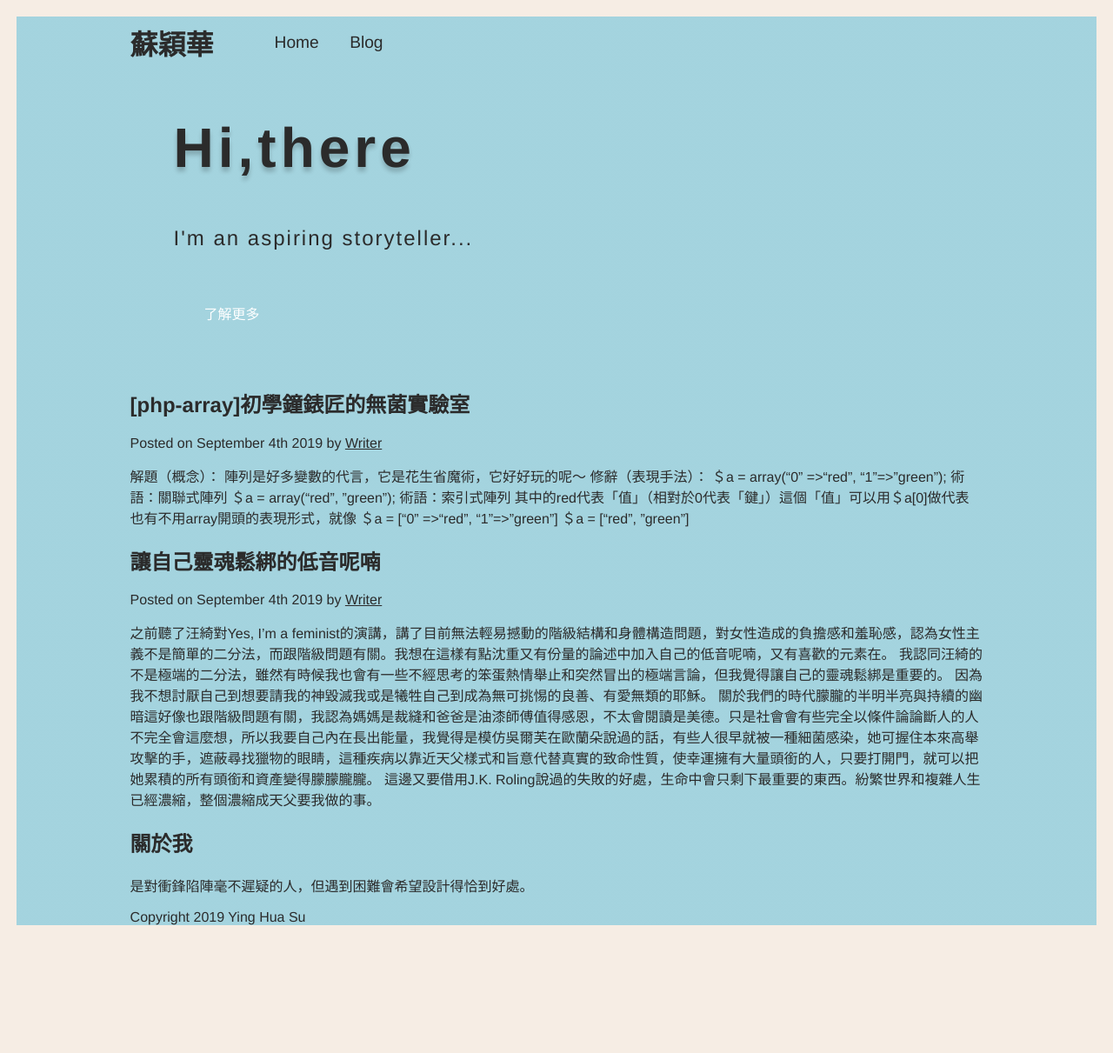
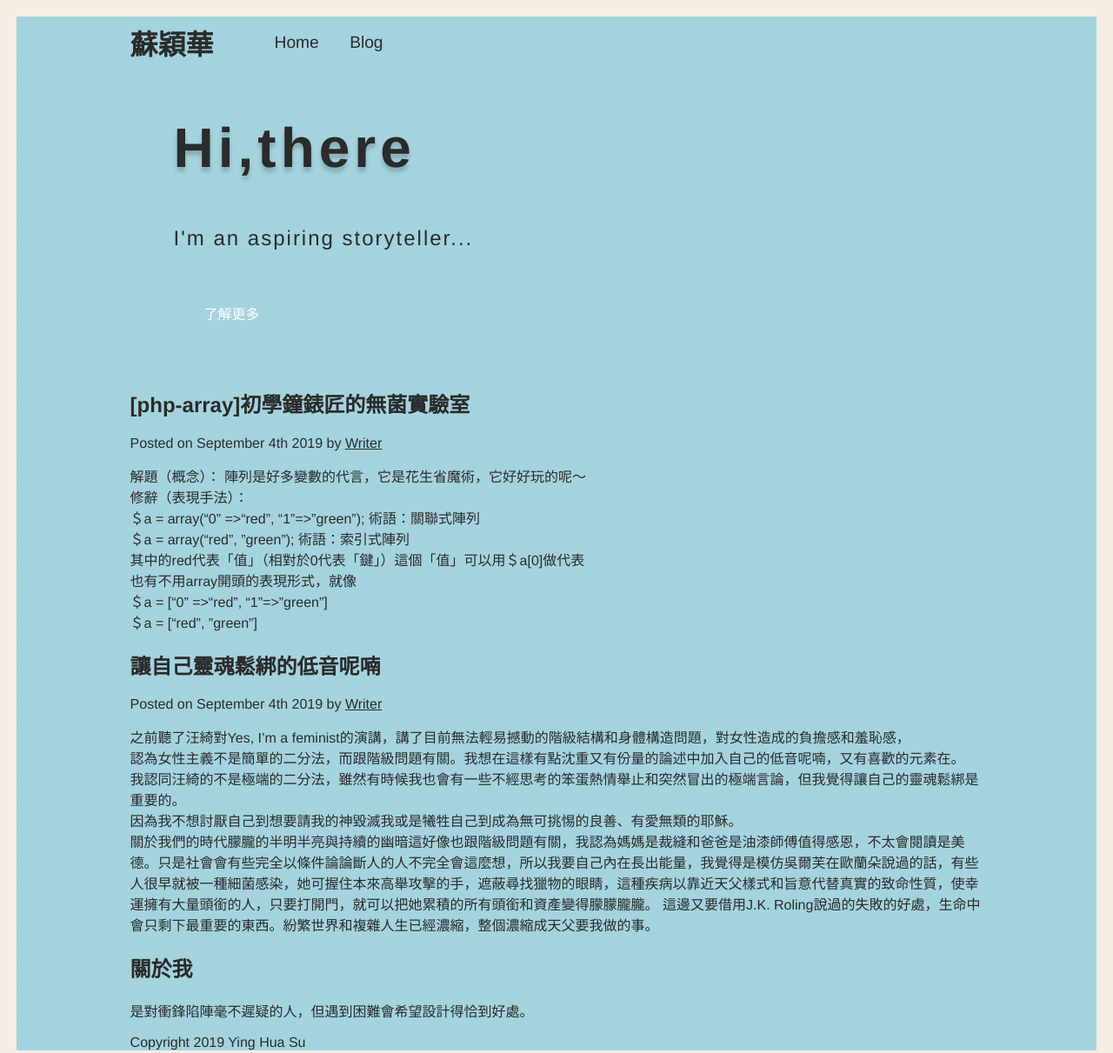
Before and after one commit to yvonnesu/yvonnesu.github.io, a plain HTML site: page index.html in a window 1280 px wide. Shown: the whole page at 87% size. Before the commit the page ends 1128 px from the top, so only its background shows below. Drawn offline with Linux system fonts and the light colour scheme; a script that the page names is missing.

Commit message:
Update index.html

```diff
--- a/index.html
+++ b/index.html
@@ -48,14 +48,14 @@
             <p>Posted on <time>September 4th 2019</time> by <a href="#">Writer</a></p>
           </header>
             <p>解題（概念）：
-            陣列是好多變數的代言，它是花生省魔術，它好好玩的呢～
-            修辭（表現手法）：
-            ＄a = array(“0” =>“red”, “1”=>”green”); 術語：關聯式陣列
-            ＄a = array(“red”, ”green”); 術語：索引式陣列
-            其中的red代表「值」（相對於0代表「鍵」）這個「值」可以用＄a[0]做代表
-            也有不用array開頭的表現形式，就像
-            ＄a = [“0” =>“red”, “1”=>”green”]
-            ＄a = [“red”, ”green”]
+            陣列是好多變數的代言，它是花生省魔術，它好好玩的呢～<br>
+            修辭（表現手法）：<br>
+            ＄a = array(“0” =>“red”, “1”=>”green”); 術語：關聯式陣列<br>
+            ＄a = array(“red”, ”green”); 術語：索引式陣列<br>
+            其中的red代表「值」（相對於0代表「鍵」）這個「值」可以用＄a[0]做代表<br>
+            也有不用array開頭的表現形式，就像<br>
+            ＄a = [“0” =>“red”, “1”=>”green”]<br>
+            ＄a = [“red”, ”green”]<br>
             </p>
         </article>
       </div>
@@ -67,9 +67,10 @@
             <h2>讓自己靈魂鬆綁的低音呢喃</h2>
             <p>Posted on <time>September 4th 2019</time> by <a href="#">Writer</a></p>
           </header>
-            <p>之前聽了汪綺對Yes, I’m a feminist的演講，講了目前無法輕易撼動的階級結構和身體構造問題，對女性造成的負擔感和羞恥感，認為女性主義不是簡單的二分法，而跟階級問題有關。我想在這樣有點沈重又有份量的論述中加入自己的低音呢喃，又有喜歡的元素在。
-我認同汪綺的不是極端的二分法，雖然有時候我也會有一些不經思考的笨蛋熱情舉止和突然冒出的極端言論，但我覺得讓自己的靈魂鬆綁是重要的。
-因為我不想討厭自己到想要請我的神毀滅我或是犧牲自己到成為無可挑惕的良善、有愛無類的耶穌。
+            <p>之前聽了汪綺對Yes, I’m a feminist的演講，講了目前無法輕易撼動的階級結構和身體構造問題，對女性造成的負擔感和羞恥感，<br>
+認為女性主義不是簡單的二分法，而跟階級問題有關。我想在這樣有點沈重又有份量的論述中加入自己的低音呢喃，又有喜歡的元素在。<br>
+我認同汪綺的不是極端的二分法，雖然有時候我也會有一些不經思考的笨蛋熱情舉止和突然冒出的極端言論，但我覺得讓自己的靈魂鬆綁是重要的。<br>
+因為我不想討厭自己到想要請我的神毀滅我或是犧牲自己到成為無可挑惕的良善、有愛無類的耶穌。<br>
 關於我們的時代朦朧的半明半亮與持續的幽暗這好像也跟階級問題有關，我認為媽媽是裁縫和爸爸是油漆師傅值得感恩，不太會閱讀是美德。只是社會會有些完全以條件論論斷人的人不完全會這麼想，所以我要自己內在長出能量，我覺得是模仿吳爾芙在歐蘭朵說過的話，有些人很早就被一種細菌感染，她可握住本來高舉攻擊的手，遮蔽尋找獵物的眼睛，這種疾病以靠近天父樣式和旨意代替真實的致命性質，使幸運擁有大量頭銜的人，只要打開門，就可以把她累積的所有頭銜和資產變得朦朦朧朧。
 這邊又要借用J.K. Roling說過的失敗的好處，生命中會只剩下最重要的東西。紛繁世界和複雜人生已經濃縮，整個濃縮成天父要我做的事。
             </p>
```
